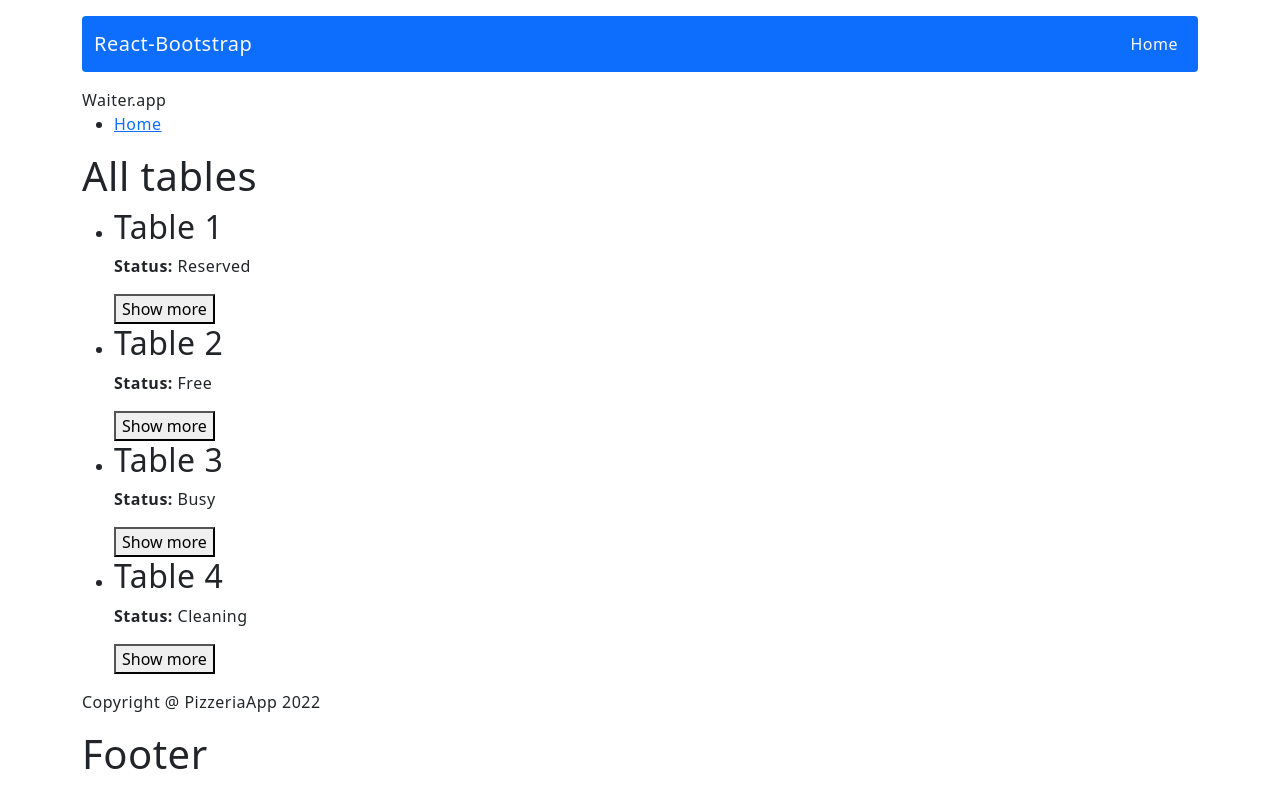
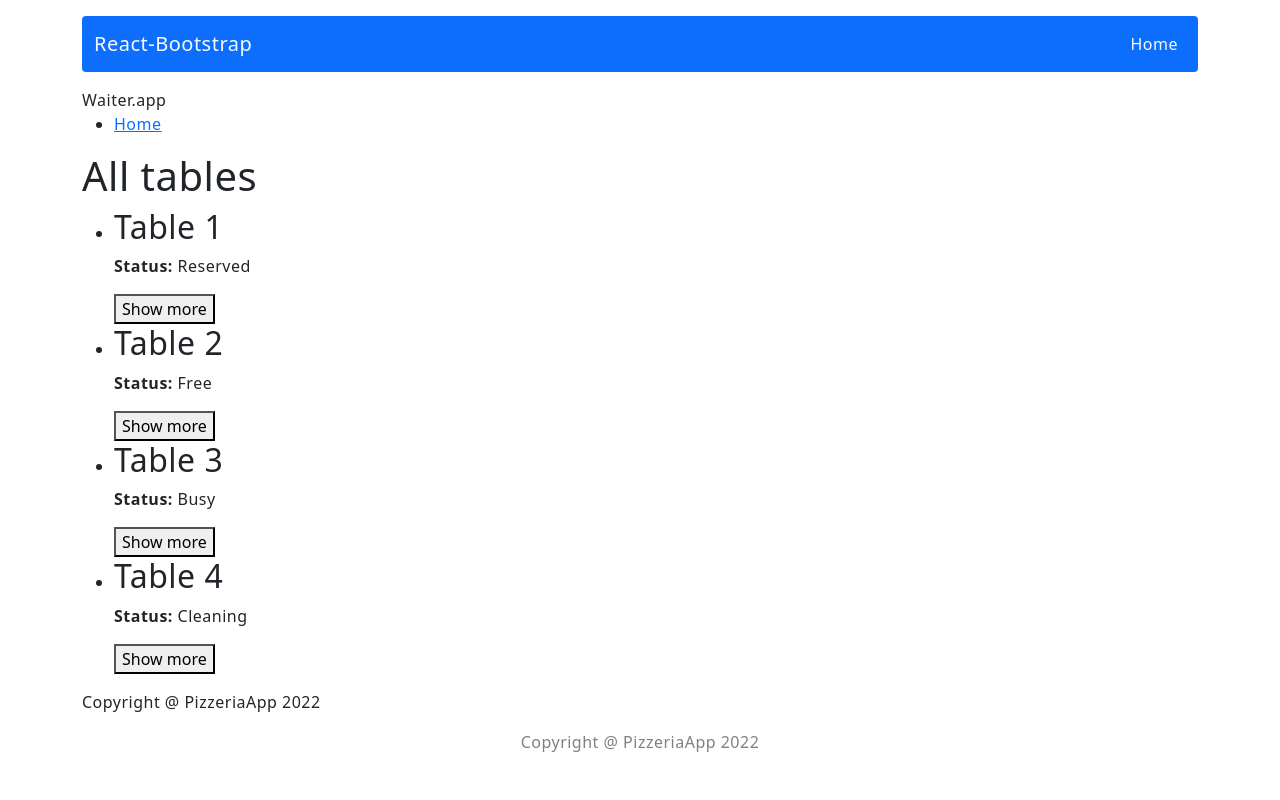
Before and after one commit to KevinKaluzny/waiter-app, a React (Create React App) app: page / in a window 1280 px wide. Built offline with nearby package versions, Linux system fonts and the light colour scheme.

Commit message:
Custom footer and style it

```diff
--- a/src/components/views/Footer/Footer.js
+++ b/src/components/views/Footer/Footer.js
@@ -2,7 +2,7 @@ import styles from './Footer.module.scss';
 
 const Footer = () => {
     return (
-        <h1>Footer</h1>
+        <p className={styles.p}>Copyright @ PizzeriaApp 2022</p>
     );
 }
 
--- a/src/components/views/Footer/Footer.module.scss
+++ b/src/components/views/Footer/Footer.module.scss
@@ -0,0 +1,6 @@
+.p {
+    color: gray;
+    position: absolute;
+    left: 50%;
+    transform: translateX(-50%);
+}
```
